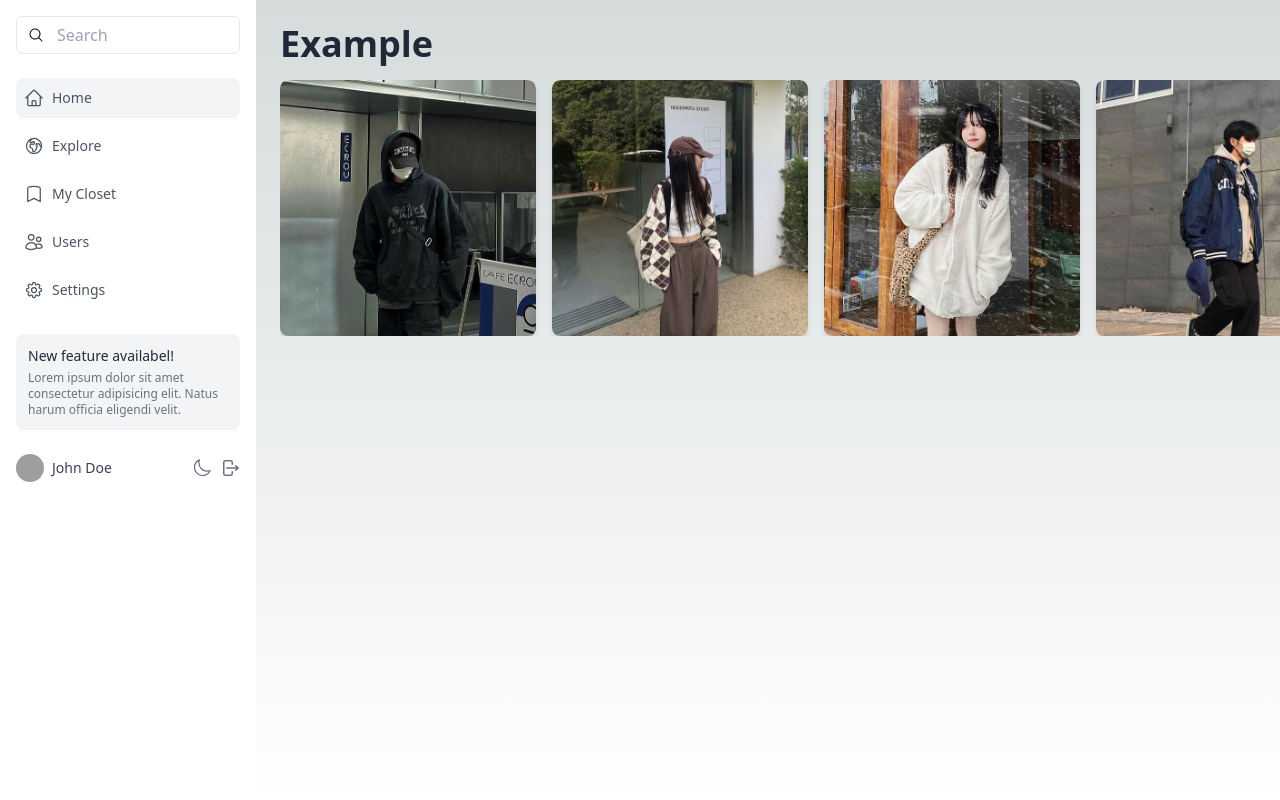
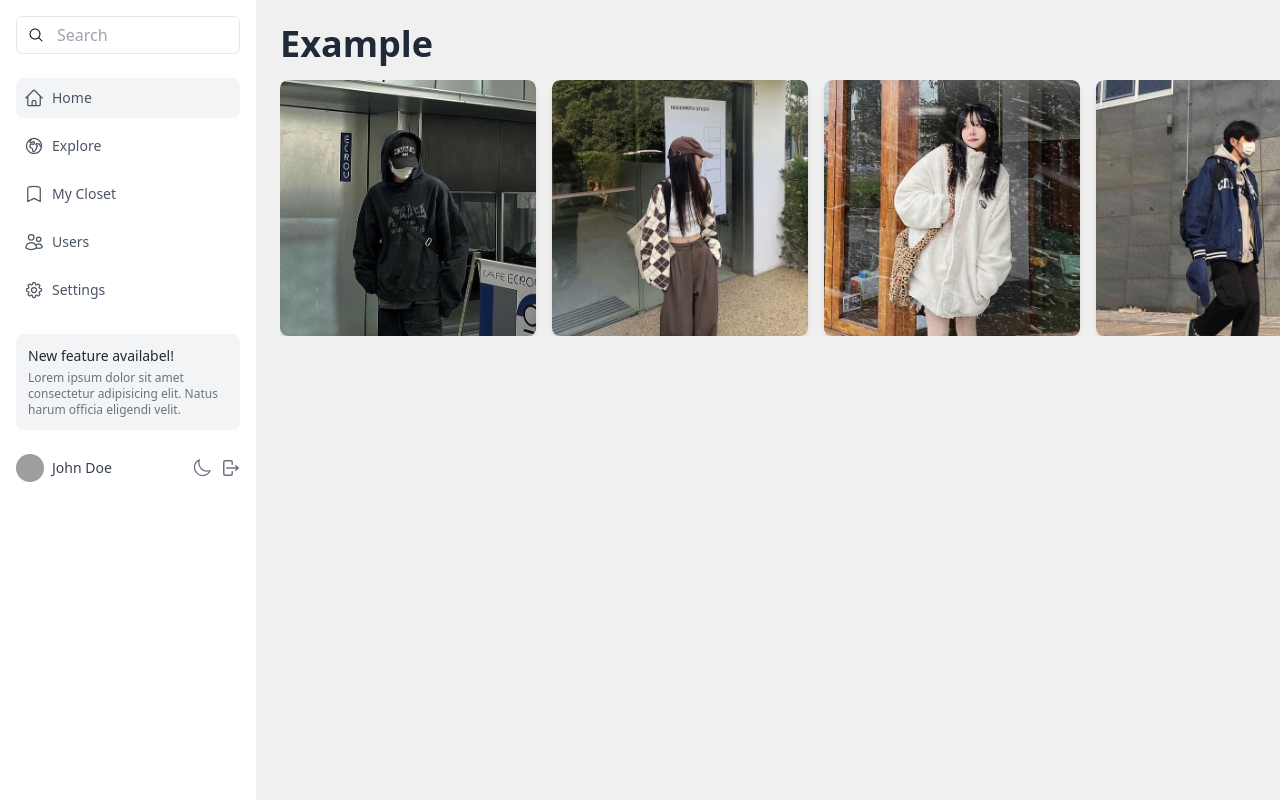
Before and after one commit to Sheng-777/1AM, a Next.js app: page / in a window 1280 px wide. Built offline with nearby package versions, Linux system fonts and the light colour scheme; grey boxes are pictures that could not be loaded.

Commit message:
changed background

```diff
--- a/styles/globals.css
+++ b/styles/globals.css
@@ -20,8 +20,8 @@
 
 :root {
   --foreground-rgb: 0, 0, 0;
-  --background-start-rgb: 214, 219, 220;
-  --background-end-rgb: 255, 255, 255;
+  --background-start-rgb: 240, 240, 240;
+  --background-end-rgb: 240, 240, 240;
 }
 
 @media (prefers-color-scheme: dark) {
```
